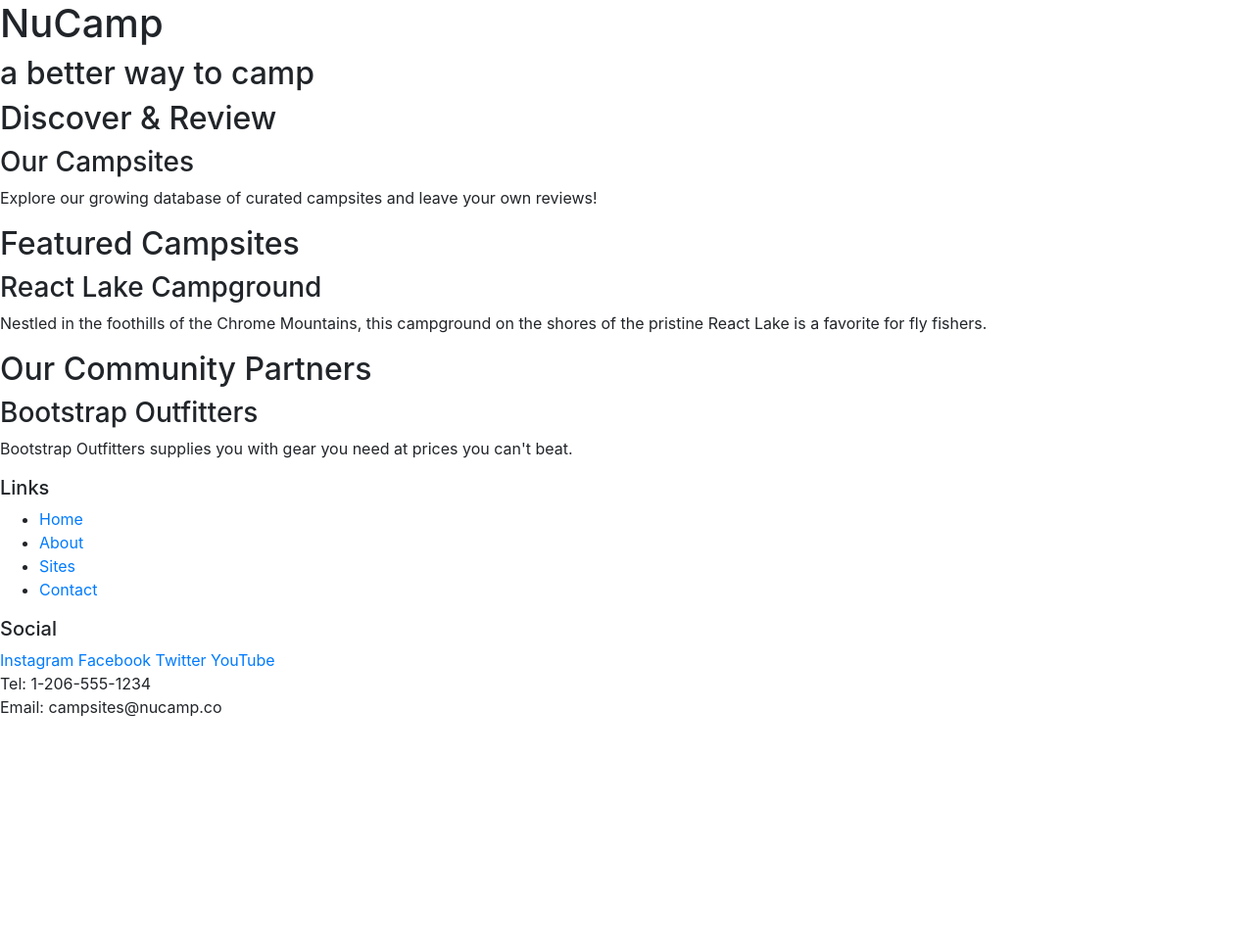
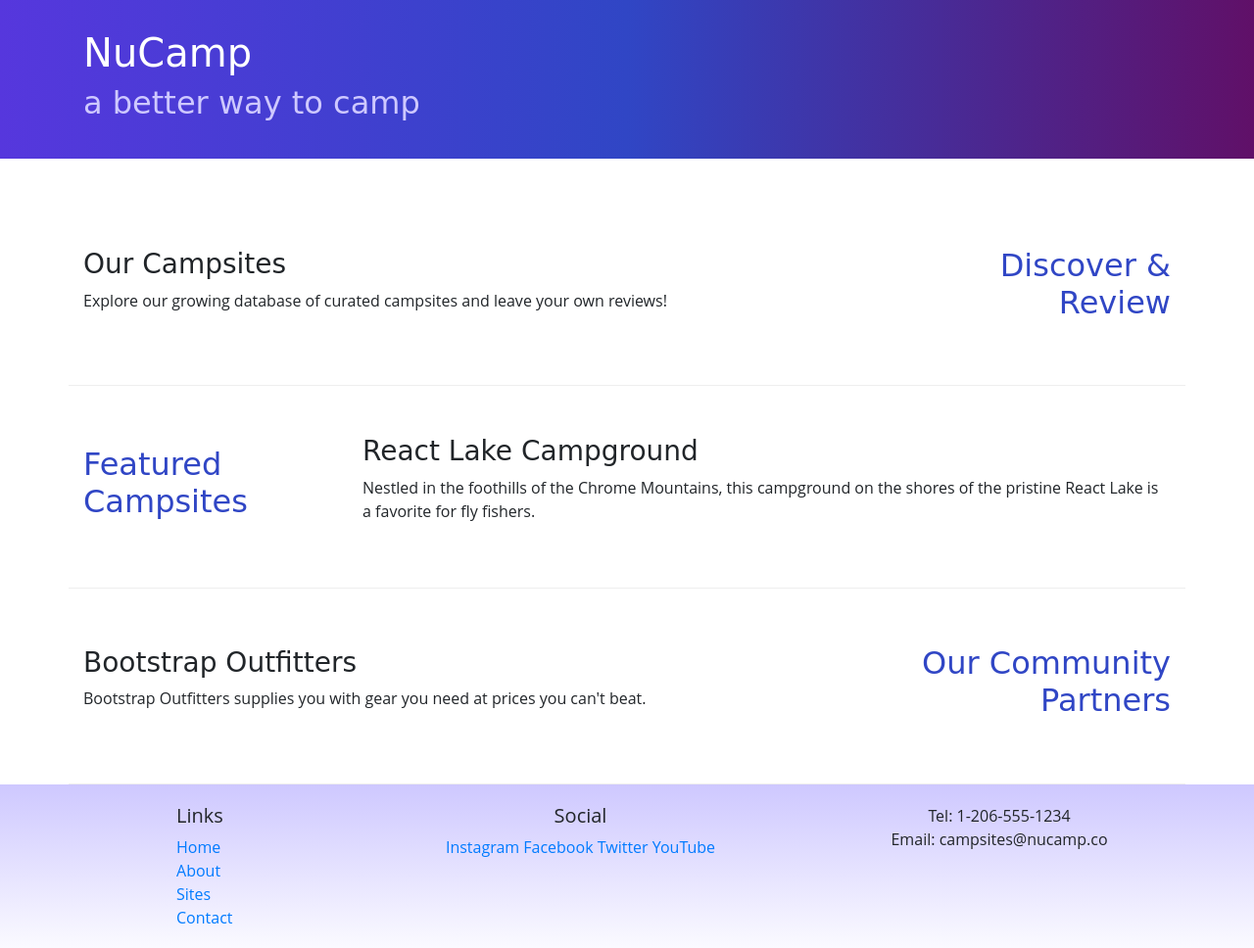
Before and after one commit to RealCopern1cus/nucampproject, a website: page index.html in a window 1280 px wide. Shown: the whole page at 98% size. Before the commit the page ends 800 px from the top, so only its background shows below. Drawn offline with nearby package versions, Linux system fonts and the light colour scheme.

Commit message:
week 1 assignment

```diff
--- /dev/null
+++ b/css/styles.css
@@ -0,0 +1,32 @@
+body {
+    font-family:"Open Sans", sans-serif;
+}
+
+h1, h2, h3 {
+    font-family:"Lobster", cursive;
+}
+
+h2 {
+    color: #3046c5;
+}
+
+header h2 {
+    color: #cec8ff
+}
+
+footer {
+    background-image: linear-gradient(#cec8ff, white);
+    padding: 20px 0;
+}
+
+.jumbotron {
+    padding: 30px;
+    background-image: linear-gradient(to right, #5637dd, #3046c5, #601068);
+    color: white;
+}
+
+.row-content {
+    padding: 50px 0;
+    border-bottom: 1px ridge;
+    min-height: 200px;
+}
--- a/index.html
+++ b/index.html
@@ -9,57 +9,82 @@
         <!-- Bootstrap CSS -->
         <link rel="stylesheet" href="node_modules/bootstrap/dist/css/bootstrap.min.css" />
 
+        <link rel="stylesheet" href="https://fonts.googleapis.com/css2?family=Architects+Daughter&display=swap"/>
+        <link rel="stylesheet" href="css/styles.css"/>
+
         <title>NuCamp: A Better Way To Camp</title>
     </head>
 
 <body>
 
-    <header>
-        <div>
+    <header class="jumbotron jumbotron-fluid">
+        <div class="container">
+            <div class="row">
+            <div class="col">
             <h1>NuCamp</h1>
             <h2>a better way to camp</h2>
         </div>
+        </div>
+    </div>
     </header>
 
-    <div>
-        <h2>Discover & Review</h2>
+    <div class="container">
+    <div class="row row-content align-items-center">
+        <div class="col-sm-4 order-sm-last col-md-3">
+        <h2 class="text-sm-right">Discover & Review</h2>
+    </div>
+    <div class="col">
         <h3>Our Campsites</h3>
         <p>Explore our growing database of curated campsites and leave your own reviews!</p>
     </div>
+    </div>
 
-    <div>
+    <div class="row row-content align-items-center">
+        <div class="col-sm-4 col-md-3">
         <h2>Featured Campsites</h2>
+    </div>
+    <div class="col">
         <h3>React Lake Campground</h3>
         <p>Nestled in the foothills of the Chrome Mountains, this campground on the shores of the pristine React Lake is a favorite for fly fishers.</p>
     </div>
+    </div>
 
-    <div>
-        <h2>Our Community Partners</h2>
+    <div class="row row-content align-items-center">
+        <div class="col-sm-4 order-sm-last col-md-3">
+        <h2 class="text-sm-right">Our Community Partners</h2>
+    </div>
+    <div class="col">
         <h3>Bootstrap Outfitters</h3>
         <p>Bootstrap Outfitters supplies you with gear you need at prices you can't beat.</p>
     </div>
+    </div>
+</div>
 
     <footer>
-        <div>
+        <div class="container">
+            <div class="row">
+        <div class="col-4 col-sm-2 offset-1">
             <h5>Links</h5>
-            <ul>
+            <ul class="list-unstyled">
                 <li><a href="#">Home</a></li>
-                <li><a href="#">About</a></li>
+                <li><a href="C:\Users\Riley\Desktop\NucampFolder\2-Bootstrap\nucampsite\aboutus.html">About</a></li>
                 <li><a href="#">Sites</a></li>
                 <li><a href="#">Contact</a></li>
             </ul>
         </div>
-        <div>
+        <div class="col-6 col-sm-5 text-center">
             <h5>Social</h5>
             <a href="http://instagram.com/">Instagram</a>
             <a href="http://facebook.com/">Facebook</a>
             <a href="http://twitter.com/">Twitter</a>
             <a href="http://youtube.com/">YouTube</a>
         </div>
-        <div>
+        <div class="col-sm-4 text-center">
             Tel: 1-206-555-1234<br />
             Email: campsites@nucamp.co
         </div>
+    </div>
+</div>
     </footer>
      <!-- jQuery must come first, then Popper.js, then the Bootstrap JavaScript plugins.-->
      <script src="node_modules/jquery/dist/jquery.slim.min.js"></script>
```
Also changed, not shown: aboutus.html (added, +93 -0 lines).
